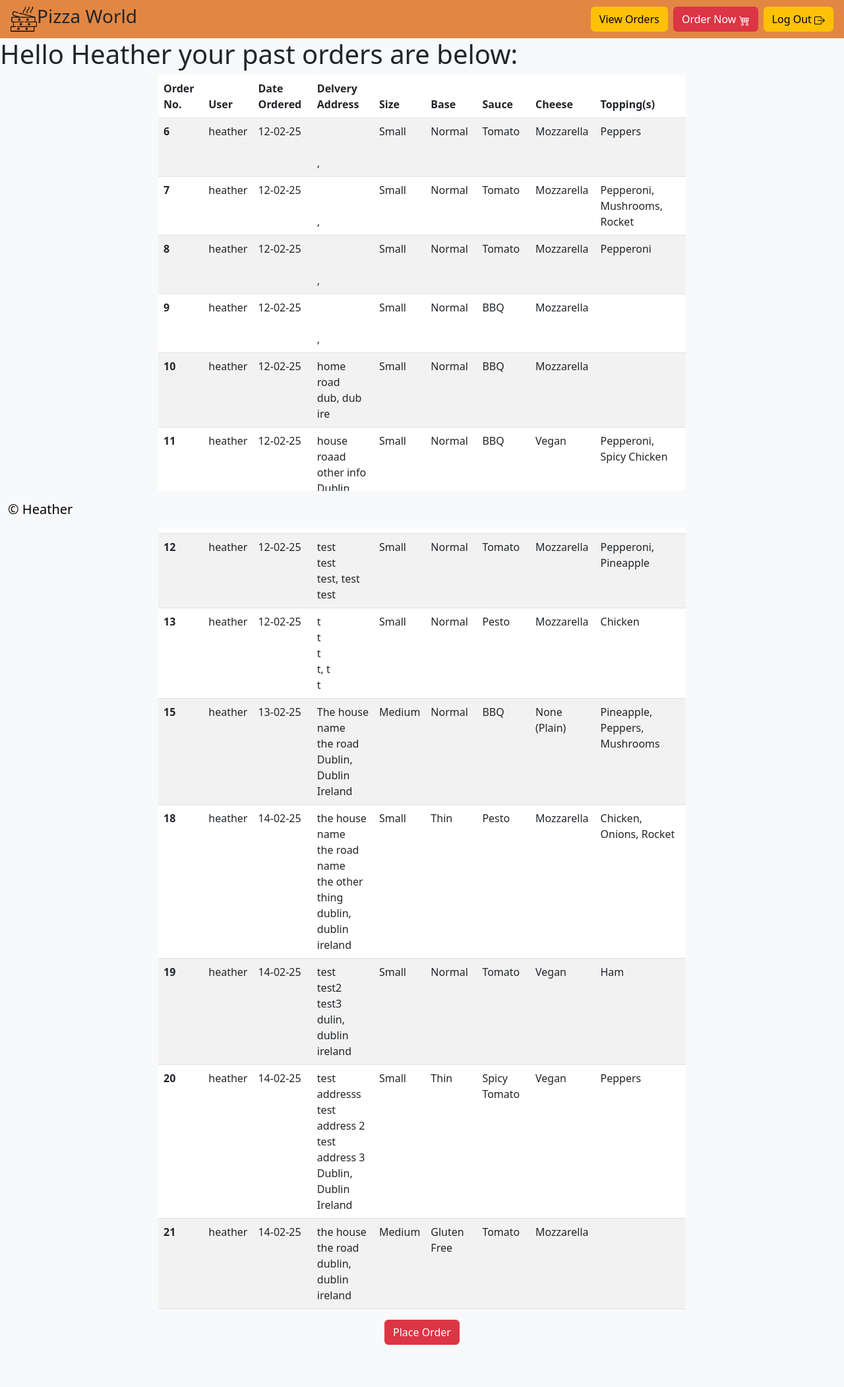
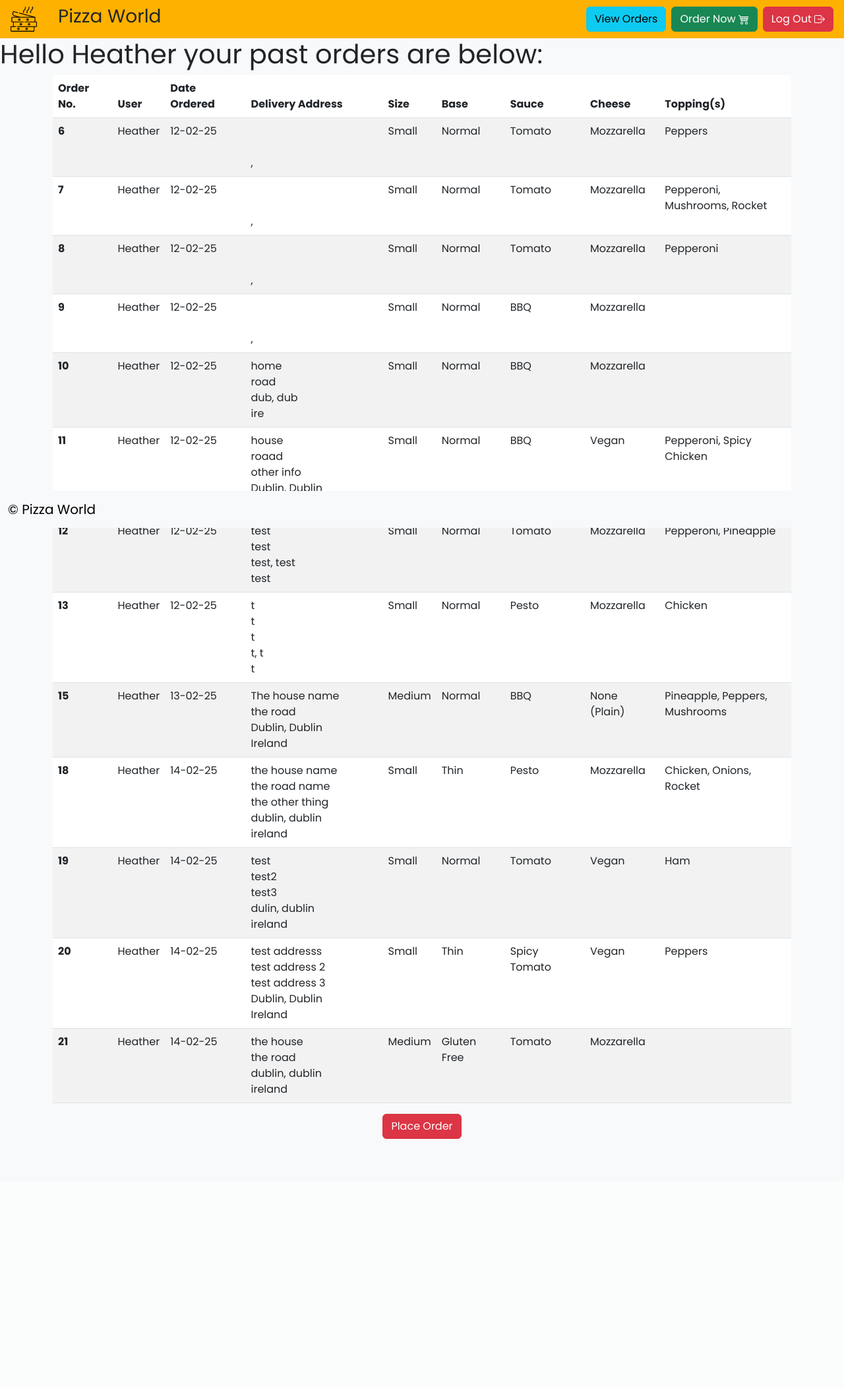
Before and after one commit to heatherj204/csc1040-Fullstack, a Django app: page /dashboard in a window 1280 px wide. Shown: the whole page at 66% size. After the commit the page ends 1726 px from the top, so only its background shows below. Run offline with Django 5.2, Linux system fonts and the light colour scheme; a user stored in the database is signed in; data comes from the database, SQL or seed files in the repository; both versions use the stored data as it was after the commit.

Commit message:
Assignment 1 complete

```diff
--- a/assignment1/pizzaProject/pizzaApp/templates/base.html
+++ b/assignment1/pizzaProject/pizzaApp/templates/base.html
@@ -2,6 +2,7 @@
 <!DOCTYPE html>
 <html lang="en">
     <head>
+      <link href="https://fonts.googleapis.com/css2?family=Poppins:wght@300;400;700&display=swap" rel="stylesheet">
         <meta charset="UTF-8">
         <meta name="viewport" content="width=device-width, initial-scale=1.0">
         <title>
@@ -14,29 +15,30 @@
                 background-color: #f8f9fa;
                 min-height: 100vh;
                 padding-bottom: 5%;
+                font-family: "Poppins", sans-serif;
             }
         </style>
     </head>
     <body>
       <!-- Nav bar for all pages -->
-      <nav class="navbar d-flex align-items-center" style="background-color: #e28743; padding: 0.5rem 1rem;">
+      <nav class="navbar d-flex align-items-center" style="padding: 0.5rem 1rem; background-color: #FFB100;">
         <div class="d-flex align-items-center">
-          <img src="{% static 'images/pizza.png' %}" width="40" height="40" alt="Logo">  <h3> Pizza World </h3>
+          <img src="{% static 'images/pizza.png' %}" width="40" height="40" alt="Logo" style="margin-right: 2rem;">  <h3> Pizza World </h3>
         </div>
         <div class="ms-auto d-flex align-items-center">
           <!-- Buttons on the nav bar will change depending on if the user is logged in or not -->
           {% if user.is_authenticated %}
-            <a class="btn btn-warning" href="{% url 'dashboard' %}">View Orders</a>
-            <a class="btn btn-danger mx-2" href="{% url 'order' %}">Order Now <svg xmlns="http://www.w3.org/2000/svg" width="16" height="16" fill="currentColor" class="bi bi-cart4" viewBox="0 0 16 16">
+            <a class="btn btn-info" href="{% url 'dashboard' %}">View Orders</a>
+            <a class="btn btn-success mx-2" href="{% url 'order' %}">Order Now <svg xmlns="http://www.w3.org/2000/svg" width="16" height="16" fill="currentColor" class="bi bi-cart4" viewBox="0 0 16 16">
               <path d="M0 2.5A.5.5 0 0 1 .5 2H2a.5.5 0 0 1 .485.379L2.89 4H14.5a.5.5 0 0 1 .485.621l-1.5 6A.5.5 0 0 1 13 11H4a.5.5 0 0 1-.485-.379L1.61 3H.5a.5.5 0 0 1-.5-.5M3.14 5l.5 2H5V5zM6 5v2h2V5zm3 0v2h2V5zm3 0v2h1.36l.5-2zm1.11 3H12v2h.61zM11 8H9v2h2zM8 8H6v2h2zM5 8H3.89l.5 2H5zm0 5a1 1 0 1 0 0 2 1 1 0 0 0 0-2m-2 1a2 2 0 1 1 4 0 2 2 0 0 1-4 0m9-1a1 1 0 1 0 0 2 1 1 0 0 0 0-2m-2 1a2 2 0 1 1 4 0 2 2 0 0 1-4 0"/>
             </svg></a>
-            <a class="btn btn-warning" href="{% url 'user-logout' %}">Log Out <svg xmlns="http://www.w3.org/2000/svg" width="16" height="16" fill="currentColor" class="bi bi-box-arrow-right" viewBox="0 0 16 16">
+            <a class="btn btn-danger" href="{% url 'user-logout' %}">Log Out <svg xmlns="http://www.w3.org/2000/svg" width="16" height="16" fill="currentColor" class="bi bi-box-arrow-right" viewBox="0 0 16 16">
               <path fill-rule="evenodd" d="M10 12.5a.5.5 0 0 1-.5.5h-8a.5.5 0 0 1-.5-.5v-9a.5.5 0 0 1 .5-.5h8a.5.5 0 0 1 .5.5v2a.5.5 0 0 0 1 0v-2A1.5 1.5 0 0 0 9.5 2h-8A1.5 1.5 0 0 0 0 3.5v9A1.5 1.5 0 0 0 1.5 14h8a1.5 1.5 0 0 0 1.5-1.5v-2a.5.5 0 0 0-1 0z"/>
               <path fill-rule="evenodd" d="M15.854 8.354a.5.5 0 0 0 0-.708l-3-3a.5.5 0 0 0-.708.708L14.293 7.5H5.5a.5.5 0 0 0 0 1h8.793l-2.147 2.146a.5.5 0 0 0 .708.708z"/>
             </svg></a>
           {% else %}
-            <a class="btn btn-outline-light mx-2" href="{% url 'register' %}">Sign Up</a>
-            <a class="btn btn-outline-light" href="{% url 'my-login' %}">Log In</a>
+            <a class="btn btn-success" href="{% url 'register' %}">Sign Up</a>
+            <a class="btn btn-success mx-2" href="{% url 'my-login' %}">Log In</a>
           {% endif %}
         </div>
       </nav>
@@ -58,9 +60,10 @@
 
         <!-- Footer for all the pages -->
         <footer class="navbar fixed-bottom bg-body-tertiary">
-            <div class="container-fluid">
-              <a class="navbar-brand" href="#">&#169; Heather</a>
-            </div>
+          <div class="container-fluid">
+            <a class="navbar-brand" href="#">&#169; Pizza World</a>
+          </div>
+        </footer>
           </footer>
 
 
--- a/assignment1/pizzaProject/pizzaApp/templates/dashboard.html
+++ b/assignment1/pizzaProject/pizzaApp/templates/dashboard.html
@@ -1,7 +1,7 @@
 {% extends 'base.html' %}
 
 {% block title %}
-    Pizza Party Orders
+    Pizza World | Orders
 {% endblock %}
 
 {% block content %}
@@ -9,13 +9,13 @@
 
     {% if orders %}
     <div class="d-flex justify-content-center align-items-center full-height">
-    <table class="table table-striped" style="max-width:  50rem;">
+    <table class="table table-striped" style="max-width:  70rem;">
         <thead>
             <tr>
                 <th scope="col">Order No.</th>
                 <th scope="col">User</th>
                 <th scope="col">Date Ordered</th>
-                <th scope="col">Delvery Address</th>
+                <th scope="col">Delivery Address</th>
                 <th scope="col">Size</th>
                 <th scope="col">Base</th>
                 <th scope="col">Sauce</th>
@@ -27,9 +27,9 @@
             {% for order in orders %}
                 <tr>
                     <th scope="row">{{ order.id }}</th>
-                    <td>{{ order.person.username }}</td>
+                    <td>{{ order.person.username|capfirst }}</td>
                     <td>{{ order.time_ordered|date:"d-m-y" }}</td>
-                    <td>{{ order.payment.address1 }}<br>
+                    <td style="min-width: 13rem;">{{ order.payment.address1 }}<br>
                         {{ order.payment.address2 }}
                         {% if order.payment.address3 %}<br>{{  order.payment.address3  }}{% endif %}<br>
                         {{ order.payment.city}}, {{  order.payment.county }}<br>
@@ -39,7 +39,7 @@
                     <td>{{ order.base.name }}</td>
                     <td>{{  order.sauce.name  }}</td>
                     <td>{{  order.cheese.name  }}</td>
-                    <td>{% for topping in order.toppings.all %}
+                    <td style="max-width: 13rem;">{% for topping in order.toppings.all %}
                             {{ topping.name }}{% if not forloop.last %}, {% endif %}
                         {% endfor %}</td>
                 </tr>
--- a/assignment1/pizzaProject/pizzaApp/templates/index.html
+++ b/assignment1/pizzaProject/pizzaApp/templates/index.html
@@ -1,7 +1,7 @@
 {% extends 'base.html' %}
 
 {% block title %}
-    Pizza Party Home
+    Pizza World | Home
 {% endblock %}
 
 {% block content %}
--- a/assignment1/pizzaProject/pizzaApp/templates/my_login.html
+++ b/assignment1/pizzaProject/pizzaApp/templates/my_login.html
@@ -2,12 +2,12 @@
 {% load crispy_forms_tags %}
 
 {% block title %}
-    Pizza Party Sign In
+    Pizza World | Sign In
 {% endblock %}
 
 {% block content %}
     <div class="d-flex justify-content-center align-items-center full-height">
-        <div class="card border-lite" style="min-width: 20rem; margin-top: 2rem;">
+        <div class="card border-lite" style="min-width: 20rem; margin-top: 2rem; background-color: #93B5C6;">
             <div class="card-body">
                 <h4 class="card-title">Sign in to order!</h4>
                     <form method="POST" autocomplete="off">
@@ -16,7 +16,7 @@
                         {{loginform|crispy}}
                         <br>
                         <!-- <button type="button" class="btn btn-success">Login</button> -->
-                        <p><input type="submit" class="btn btn-success" value="Login"/></p>
+                        <p><input type="submit" class="btn btn-success" value="Login" style="background-color: #00916E;"/></p>
                         <p>Dont have an account? Create one <a href="{% url 'register' %}">here</a></p>
                     </form>
                 </div>
--- a/assignment1/pizzaProject/pizzaApp/templates/payment.html
+++ b/assignment1/pizzaProject/pizzaApp/templates/payment.html
@@ -2,7 +2,7 @@
 {% load crispy_forms_tags %}
 
 {% block title %}
-    Pizza Party Pay Now
+    Pizza World | Pay Now
 {% endblock %}
 
 {% block content %}
--- a/assignment1/pizzaProject/pizzaApp/templates/register.html
+++ b/assignment1/pizzaProject/pizzaApp/templates/register.html
@@ -7,7 +7,7 @@
 
 {% block content %}
     <div class="d-flex justify-content-center align-items-center full-height">
-        <div class="card border-lite" style="min-width: 20rem; margin-top: 2rem;">
+        <div class="card border-lite" style="min-width: 20rem; margin-top: 2rem; background-color: #93B5C6;">
                 <div class="card-body">
                     <h4 class="card-title">Create account now to start your pizza journey</h4>
                     <form method="POST" autocomplete="off">
--- a/assignment1/pizzaProject/pizzaApp/views.py
+++ b/assignment1/pizzaProject/pizzaApp/views.py
@@ -7,6 +7,7 @@ from django.contrib.auth.models import auth
 from django.contrib.auth import authenticate, login, logout
 from django.contrib import messages
 from django.shortcuts import render, redirect
+from django.utils.timezone import timedelta
 
 # Create you views here.
 def index(request):
@@ -22,6 +23,7 @@ def register(request):
         form = CreateUserForm(request.POST)
         if form.is_valid():
             form.save()
+            messages.warning(request, "Account created, please log in now.")
             return redirect("my-login")
 
     context = {'registerform':form}
@@ -53,6 +55,8 @@ def dashboard(request):
     if (not request.user.is_authenticated):
         messages.warning(request, "You are not logged in!")
         return redirect("my-login")
+
+    # Getting the table that has all the orders for the current user
     orders = OrderDetails.objects.filter(person_id=request.user.id).select_related('payment')
 
     context = {'orders': orders}
@@ -133,7 +137,11 @@ def confirmation(request):
         return redirect("dashboard")
 
     # Getting the order details from database
-    order = OrderDetails.objects.get(id=order_id)
+    #order = OrderDetails.objects.get(id=order_id).select_related('payment')
+    order = OrderDetails.objects.select_related('payment').get(id=order_id)
 
-    context = {'order': order}
+    # Creating a delivery time that is 30 mins after the order was created
+    delivery = order.time_ordered + timedelta(minutes=30)
+
+    context = {'order': order, 'delivery': delivery}
     return render(request, 'confirmation.html', context=context)
```
Also changed, not shown: assignment1/pizzaProject/pizzaApp/templates/confirmation.html (+19 -6 lines), assignment1/pizzaProject/db.sqlite3.
